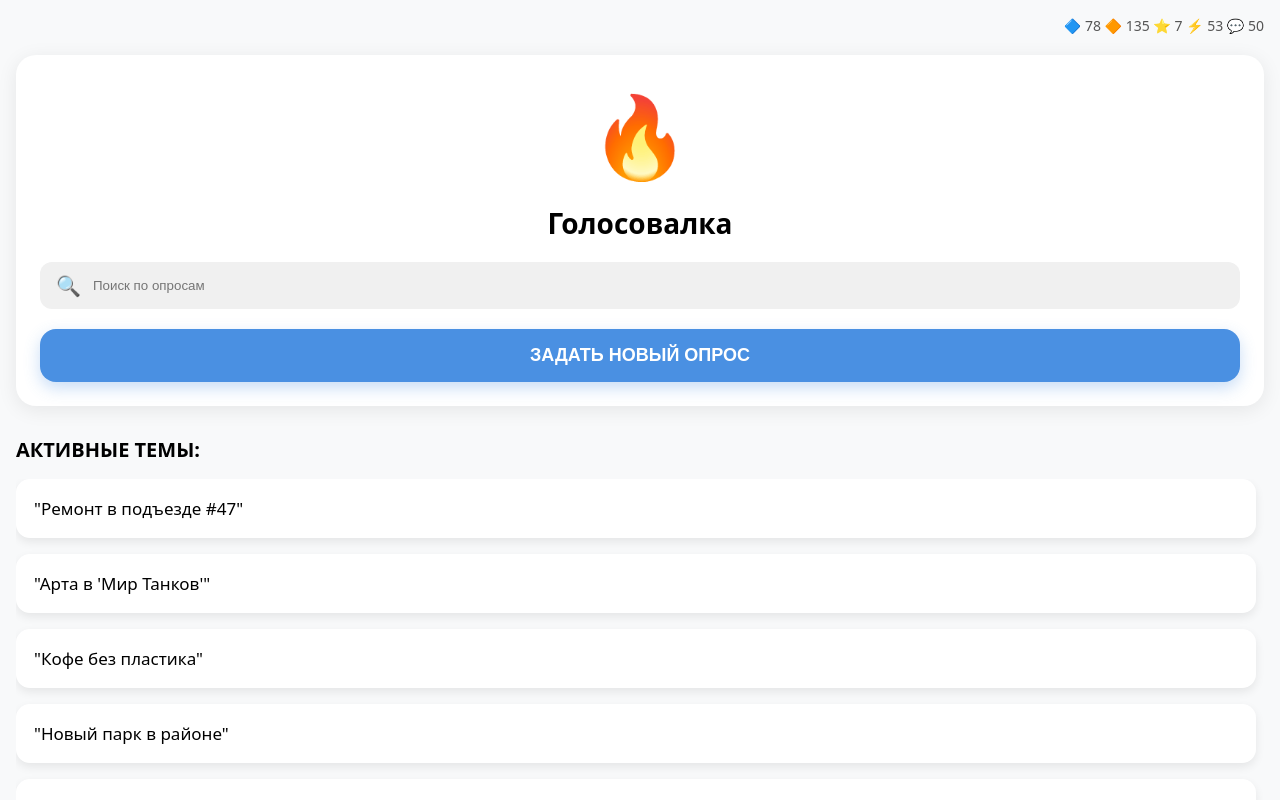
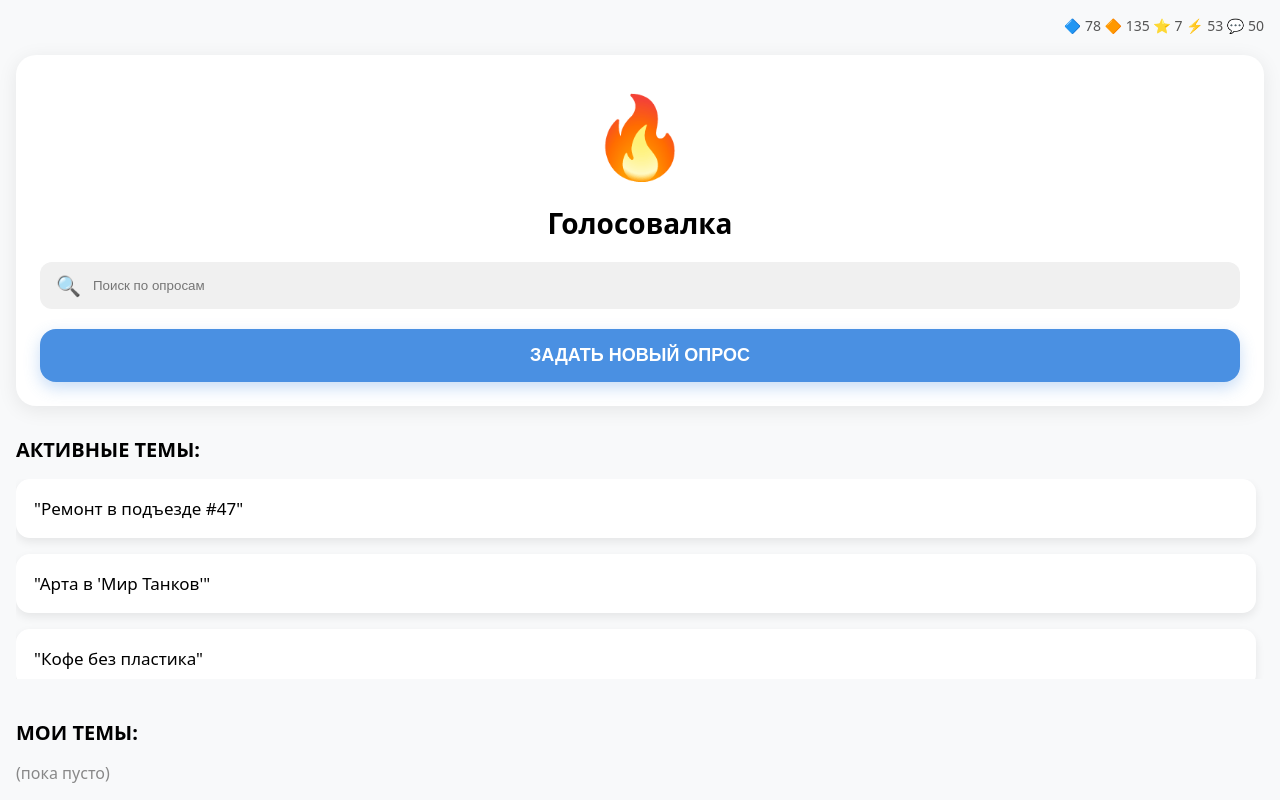
Before and after one commit to Aleksandr7023/golosovalka2, a React (Vite) app: page / in a window 1280 px wide. Shown: the top 800 px of the page. Built offline with nearby package versions, Linux system fonts and the light colour scheme.

Commit message:
update 19.11.25 11:44:26

```diff
--- a/src/App.jsx
+++ b/src/App.jsx
@@ -24,7 +24,7 @@ export default function App() {
       {/* Активные темы — прокручиваются */}
 <div style={{ marginBottom: '40px' }}>
   <h2 style={{ margin: '0 0 16px 0', fontSize: '20px', fontWeight: 'bold' }}>АКТИВНЫЕ ТЕМЫ:</h2>
-        <div style={{ maxHeight: '400px', overflowY: 'auto', paddingRight: '8px' }}>
+  <div style={{ height: '200px', overflowY: 'auto', paddingRight: '8px' }}>
     <div style={{ display: 'flex', flexDirection: 'column', gap: '16px' }}>
       <div style={{ background: 'white', padding: '18px', borderRadius: '14px', boxShadow: '0 4px 10px rgba(0,0,0,0.08)', fontSize: '17px' }}>
         "Ремонт в подъезде #47"
@@ -50,12 +50,6 @@ export default function App() {
       <div style={{ background: 'white', padding: '18px', borderRadius: '14px', boxShadow: '0 4px 10px rgba(0,0,0,0.08)', fontSize: '17px' }}>
         "Экология города"
       </div>
-            <div style={{ background: 'white', padding: '18px', borderRadius: '14px', boxShadow: '0 4px 10px rgba(0,0,0,0.08)', fontSize: '17px' }}>
-              "Транспортные пробки"
-            </div>
-            <div style={{ background: 'white', padding: '18px', borderRadius: '14px', boxShadow: '0 4px 10px rgba(0,0,0,0.08)', fontSize: '17px' }}>
-              "Безопасность на улицах"
-            </div>
     </div>
   </div>
 </div>
```
Lines whose indentation alone changed are shown as unchanged.
